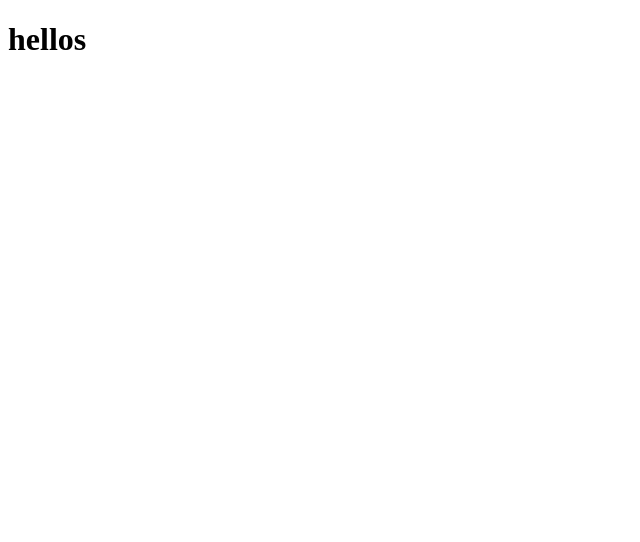
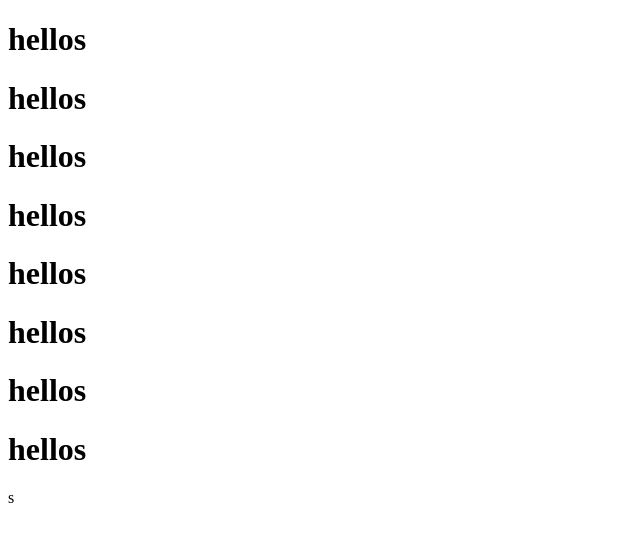
Before and after one commit to ArpeshSH/TestRepo, a plain HTML site: page index.html in a window 1280 px wide. Shown: the whole page, without its empty margins (0-640 px from the left). Drawn offline with Linux system fonts and the light colour scheme.

Commit message:
random title
random description

```diff
--- a/index.html
+++ b/index.html
@@ -9,5 +9,14 @@
 <body>
     <span class="trials"></span>
     <h1>hellos</h1>
+    <h1>hellos</h1>
+    <h1>hellos</h1>
+    <h1>hellos</h1>
+    <h1>hellos</h1>
+    <h1>hellos</h1>
+    <h1>hellos</h1>
+    <h1>hellos</h1>
+
+s
 </body>
 </html>
```
